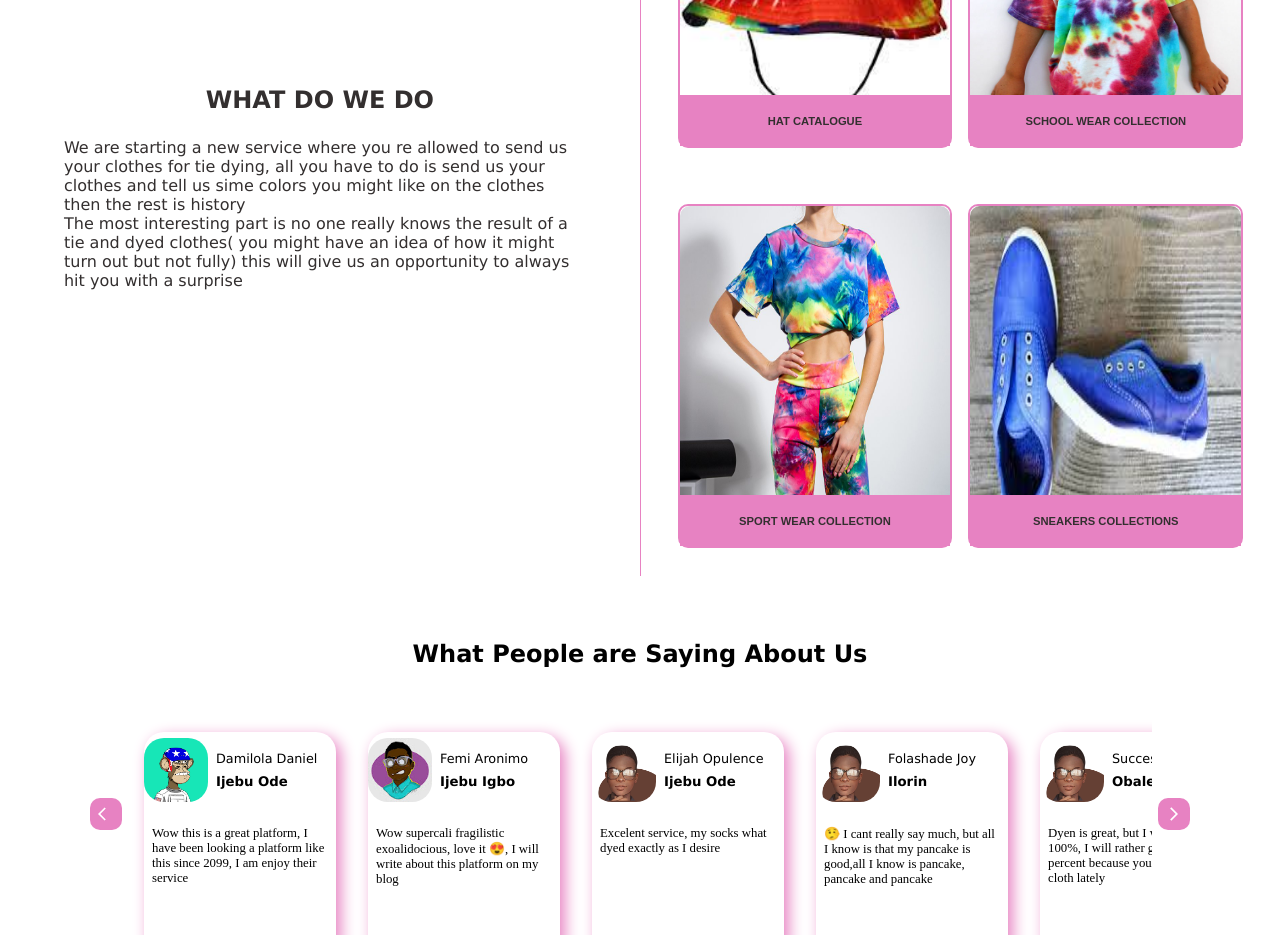
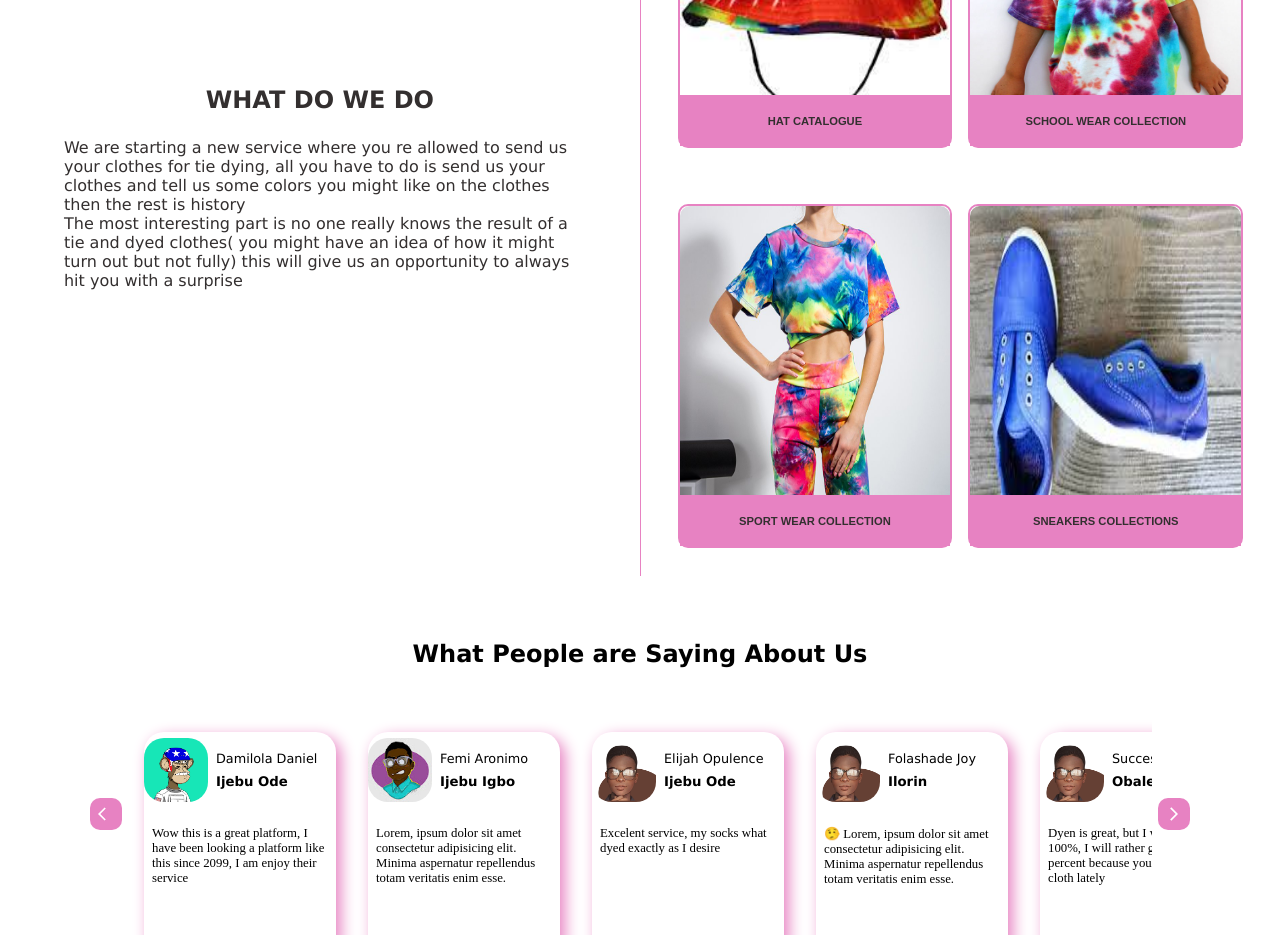
Before and after one commit to Emilance/Dyenwebsite, a Next.js app: page / in a window 1280 px wide. Shown: the part 1040-1975 px from the top of the page. Built offline with nearby package versions, Linux system fonts and the light colour scheme.

Commit message:
homepage text Adjusted

```diff
--- a/components/About.jsx
+++ b/components/About.jsx
@@ -35,7 +35,7 @@ const About = () => {
         <div className={styles.container}>
             <div className={styles.left}>
                    <h1>WHAT DO WE DO</h1>
-                   <p>We are starting  a new service where you re allowed to send us your clothes for tie dying, all you have to do is send us your clothes and tell us sime colors you might like on
+                   <p>We are starting  a new service where you re allowed to send us your clothes for tie dying, all you have to do is send us your clothes and tell us some colors you might like on
                        the clothes then the rest is history
                    </p>
                    <p>
--- a/components/Review.jsx
+++ b/components/Review.jsx
@@ -15,7 +15,7 @@ const Reviews = () => {
             img:"/img/user2.jpg",
             name:"Femi Aronimo",
             location:"Ijebu Igbo",
-            reviews:"Wow  supercali fragilistic  exoalidocious, love it 😍, I will write about this  platform on my blog",
+            reviews:"Lorem, ipsum dolor sit amet consectetur adipisicing elit. Minima aspernatur repellendus totam veritatis enim esse.",
         },
         {
             img:"/img/avatar.png",
@@ -27,7 +27,7 @@ const Reviews = () => {
             img:"/img/avatar.png",
             name:"Folashade Joy",
             location:"Ilorin",
-            reviews:"🤥 I cant really say much, but all I know is that my pancake is good,all I know is pancake, pancake and pancake",
+            reviews:"🤥 Lorem, ipsum dolor sit amet consectetur adipisicing elit. Minima aspernatur repellendus totam veritatis enim esse.",
         },
         {
             img:"/img/avatar.png",
@@ -40,19 +40,19 @@ const Reviews = () => {
                 img:"/img/user1.png",
                 name:"Damilola Daniel",
                 location:"Ijebu Ode",
-                reviews:" Wow this is a great platform, I have been looking a platform like this since 2099, I am enjoy their service",
+                reviews:"Lorem, ipsum dolor sit amet consectetur adipisicing elit. Minima aspernatur repellendus totam veritatis enim esse.",
             },
             {
                 img:"/img/user2.jpg",
                 name:"Femi Aronimo",
                 location:"Ijebu Igbo",
-                reviews:"Wow  supercalifra  gilisticex  oalido cious, love it 😍, I will write about this  platform on my blog",
+                reviews:"Lorem, ipsum dolor sit amet consectetur adipisicing elit. Minima aspernatur repellendus totam veritatis enim esse.",
             },
             {
                 img:"/img/avatar.png",
                 name:"Elijah Opulence",
                 location:"Ijebu Ode",
-                reviews:"Excelent service, my socks what dyed exactly as I desire",
+                reviews:"Lorem, ipsum dolor sit amet consectetur adipisicing elit. Minima aspernatur repellendus totam veritatis enim esse.",
             },
     ]
 
@@ -93,6 +93,7 @@ const Reviews = () => {
                         </div>
                             )
                         })}
+
                         </div>
         </div>
      );
--- a/styles/Navbar.module.css
+++ b/styles/Navbar.module.css
@@ -159,3 +159,9 @@
 
 
 }
+
+@media (max-width:500px) {
+    .container{
+        padding: 0 0.4rem;
+    }
+}
```
